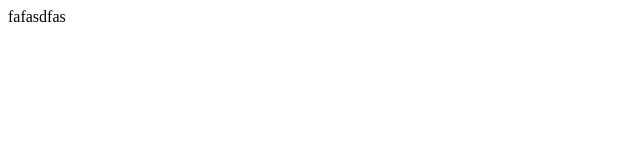
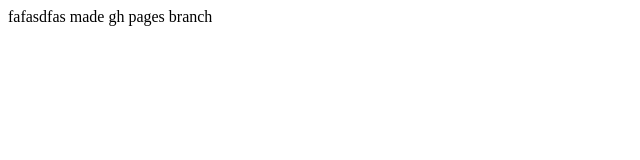
Before and after one commit to jchoi166/Bootstrap-Portfolio, a plain HTML site: page index.html in a window 1280 px wide. Shown: the whole page, without its empty margins (0-640 px from the left). Drawn offline with Linux system fonts and the light colour scheme.

Commit message:
made gh-pages branch

```diff
--- a/index.html
+++ b/index.html
@@ -8,5 +8,6 @@
 </head>
 <body>
     fafasdfas
+    made gh pages branch
 </body>
 </html>
```
